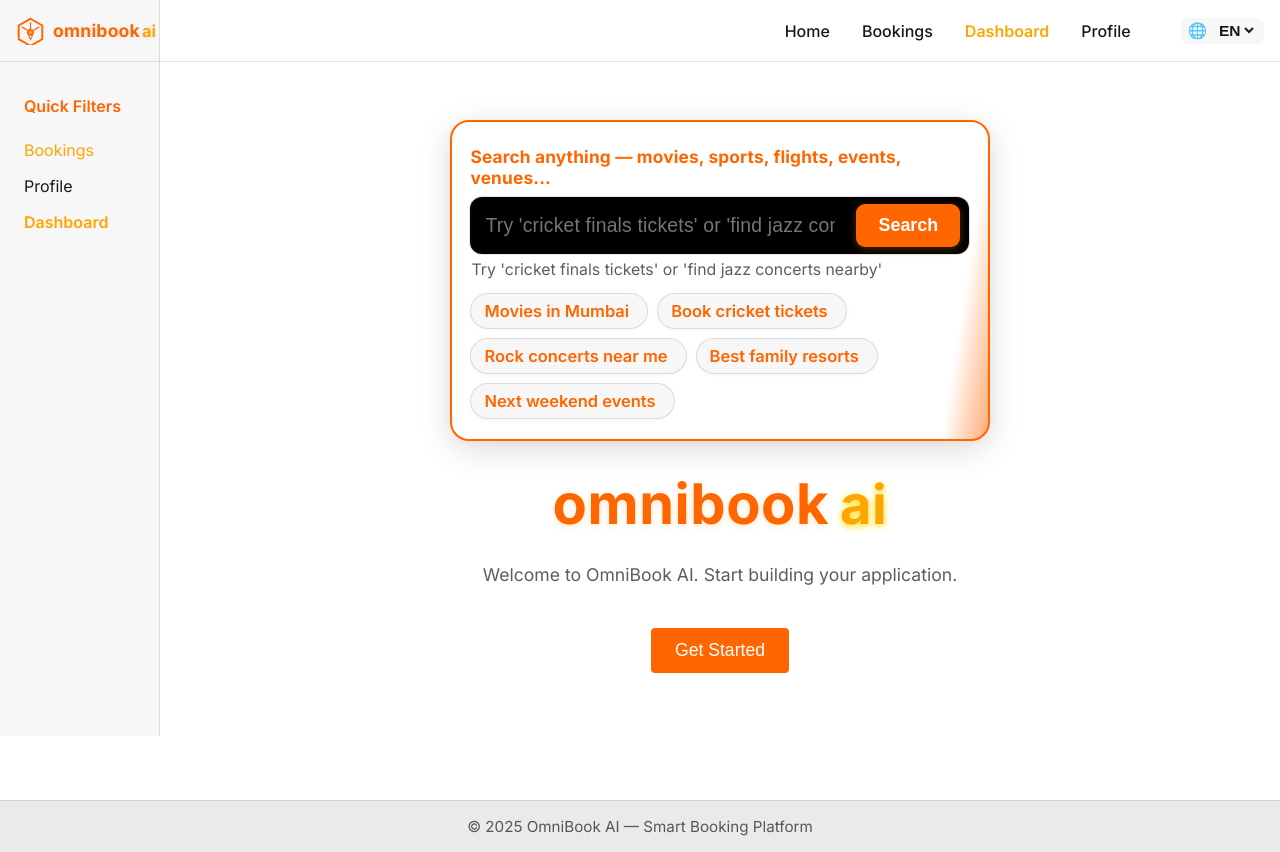
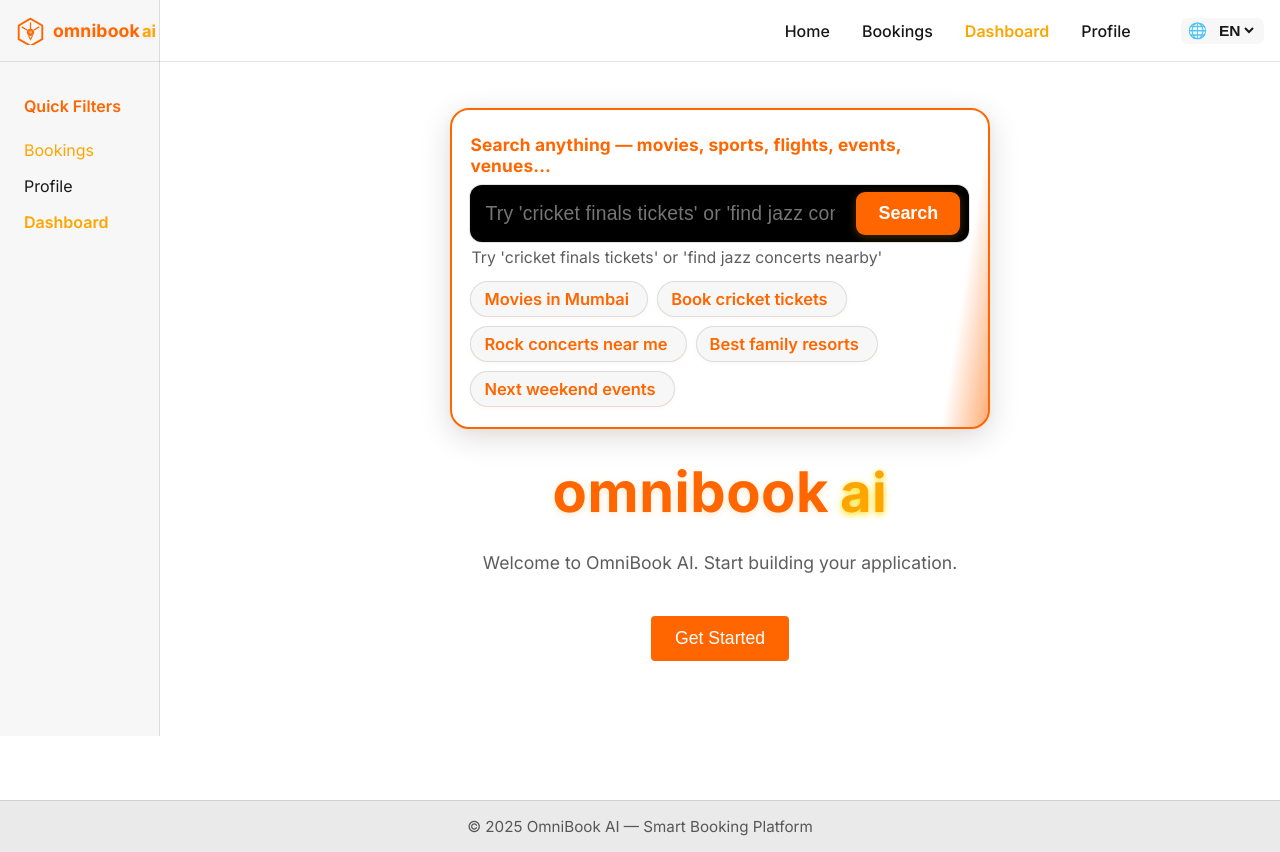
Before and after one commit to Workflow-Manager-admin/omnibook-ai-16339-5bd977bd, a React (Create React App) app in the folder omnibook_ai/: page / in a window 1280 px wide. Built offline with nearby package versions, Linux system fonts and the light colour scheme; the HTML template or start-up script is replaced by a standard one.

Commit message:
Auto-commit: Changes as of 2025-05-29T10:09:59.913811+00:00

```diff
--- a/omnibook_ai/src/components/UniversalSearchBar.js
+++ b/omnibook_ai/src/components/UniversalSearchBar.js
@@ -30,9 +30,9 @@ function UniversalSearchBar() {
         maxWidth: 720,
         margin: "0 auto",
         zIndex: 21,
-        // Sits at top of main/homepage
         position: "relative",
-        padding: "clamp(22px,4vw,30px) clamp(7vw, 0.3rem, 23px) 0 clamp(7vw, 0.3rem, 23px)"
+        /* This padding will be further controlled by .homepage-searchbar-wrap now */
+        padding: "clamp(8px,2vw,18px) clamp(7vw, 0.3rem, 23px) 0 clamp(7vw, 0.3rem, 23px)"
       }}
     >
       <form
```
Also changed, not shown: 1 other file (tests, documents, lock files or other folders).
